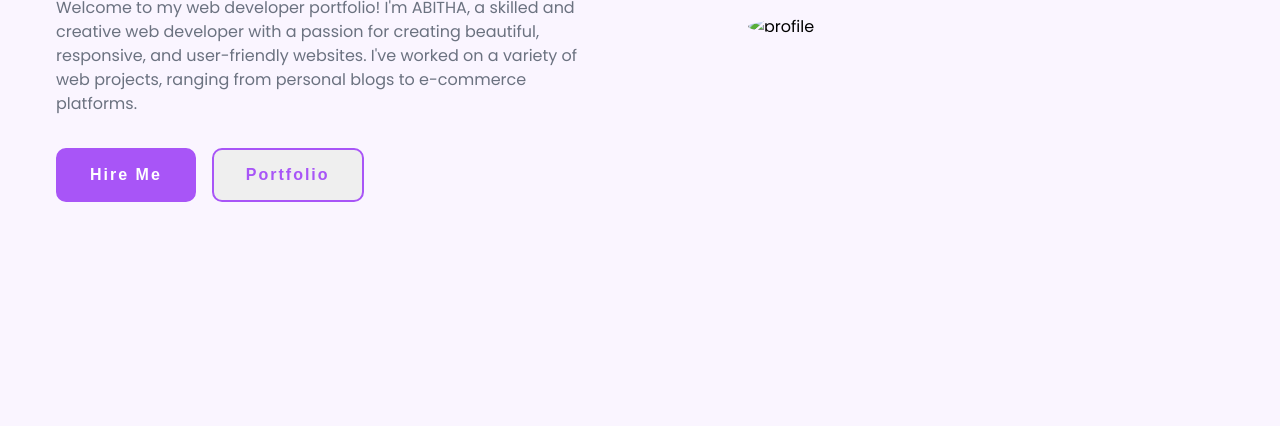
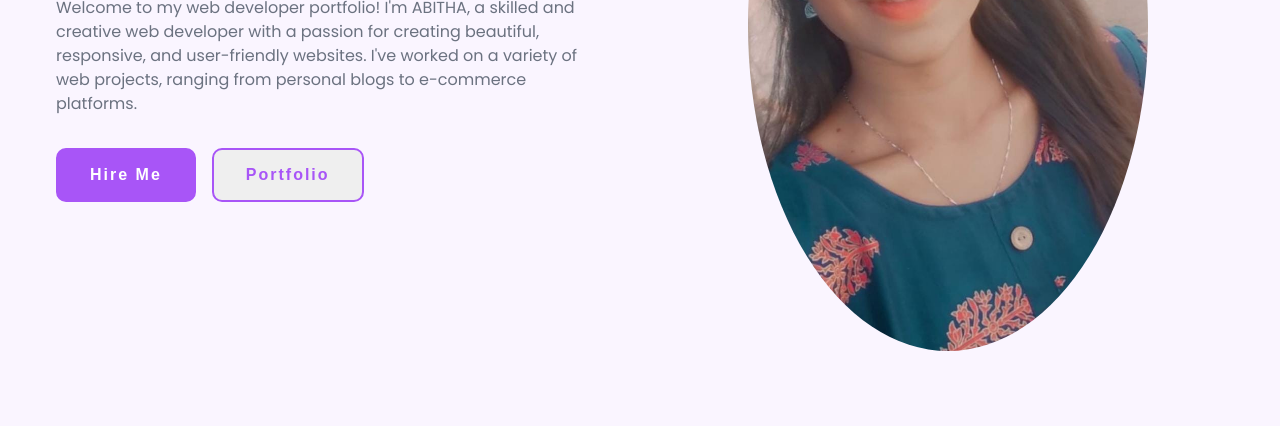
Before and after one commit to abitha2004g/abitha, a plain HTML site: page index.html in a window 1280 px wide. Shown: the part 374-800 px from the top of the page. Drawn offline with nearby package versions, Linux system fonts and the light colour scheme.

Commit message:
Update index.html

```diff
--- a/index.html
+++ b/index.html
@@ -47,7 +47,7 @@
           </div>
         </div>
         <div class="image">
-          <img src="assets/Profile.jpg" alt="profile" />
+          <img src="Profile.jpg" alt="profile" />
         </div>
       </div>
     </section>
```
